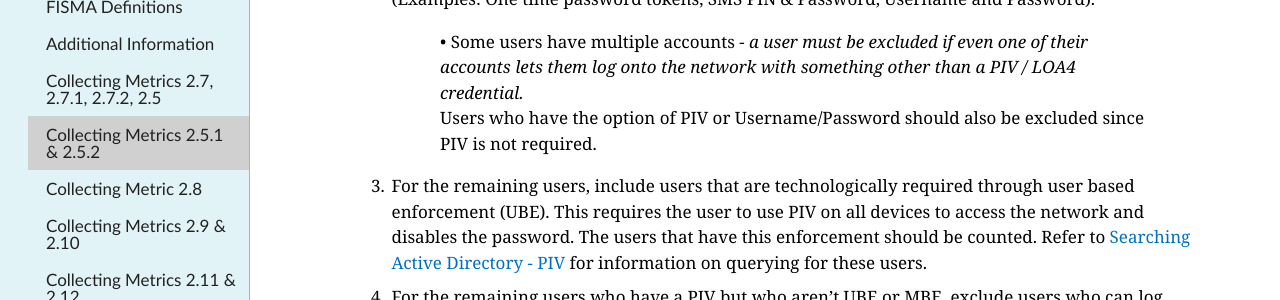
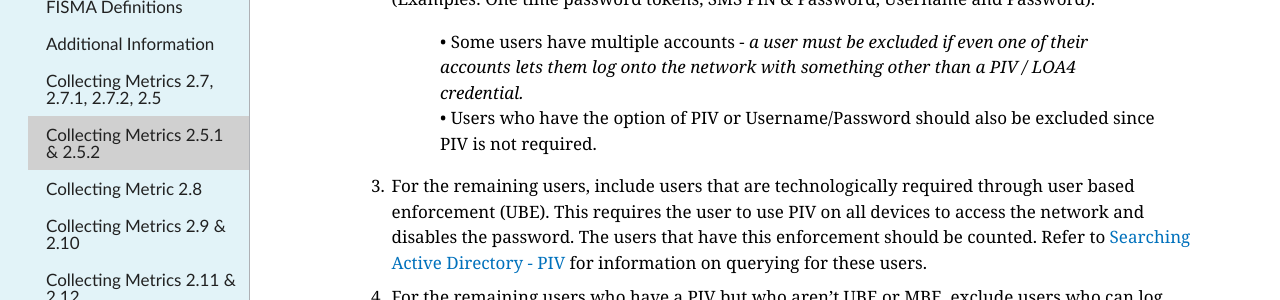
Before and after one commit to GSA/icam-fisma, a Jekyll site: the page built from _priv-mgmt/14_collection-251-252.md, in a window 1280 px wide and 900 px high. Shown: the part 415-715 px from the top of the window. Built offline with Jekyll 4.4.1, drawn with Linux system fonts in a browser that asks for light colours; nearby versions of some CDN libraries.

```diff
--- a/_priv-mgmt/14_collection-251-252.md
+++ b/_priv-mgmt/14_collection-251-252.md
@@ -9,7 +9,7 @@ collection: priv-mgmt
 1. Start with the users identified in [Metric 2.5](collection-25-27).
 2. Exclude users that can log onto the network with anything other than a PIV / LOA 4 credential. (Examples: One time password tokens, SMS PIN & Password, Username and Password).
 > •  Some users have multiple accounts - *a user must be excluded if even one of their accounts lets them log onto the network with something other than a PIV / LOA4 credential.*\\
-Users who have the option of PIV or Username/Password should also be excluded since PIV is not required.
+•  Users who have the option of PIV or Username/Password should also be excluded since PIV is not required.
 3. For the remaining users, include users that are technologically required through user based enforcement (UBE). This requires the user to use PIV on all devices to access the network and disables the password. The users that have this enforcement should be counted. Refer to [Searching Active Directory - PIV](../tools-tips/searchAD-PIV) for information on querying for these users.
 4. For the remaining users who have a PIV but who aren’t UBE or MBE, exclude users who can log onto the network without PIV.
 5. Count the total number of unique users who have not been excluded in previous steps on this slide and record number for Metric 2.5.1.
```
